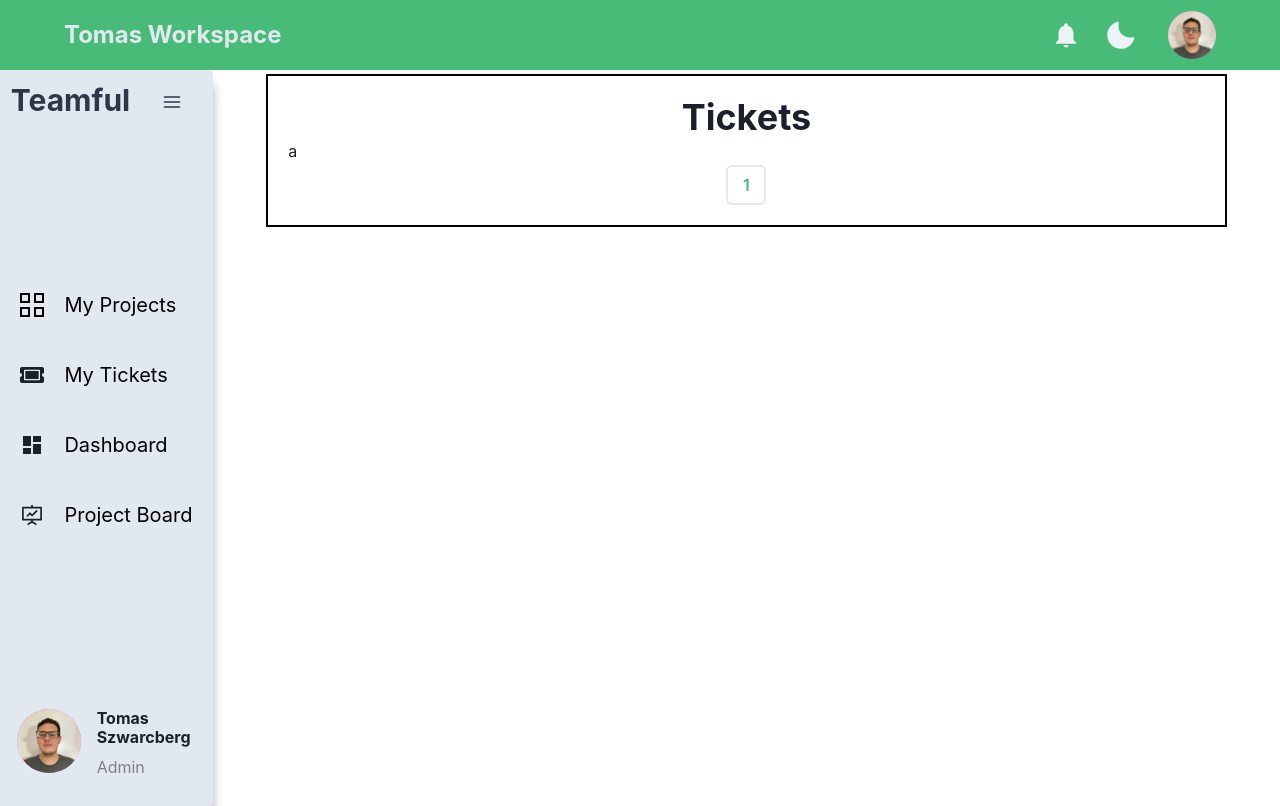
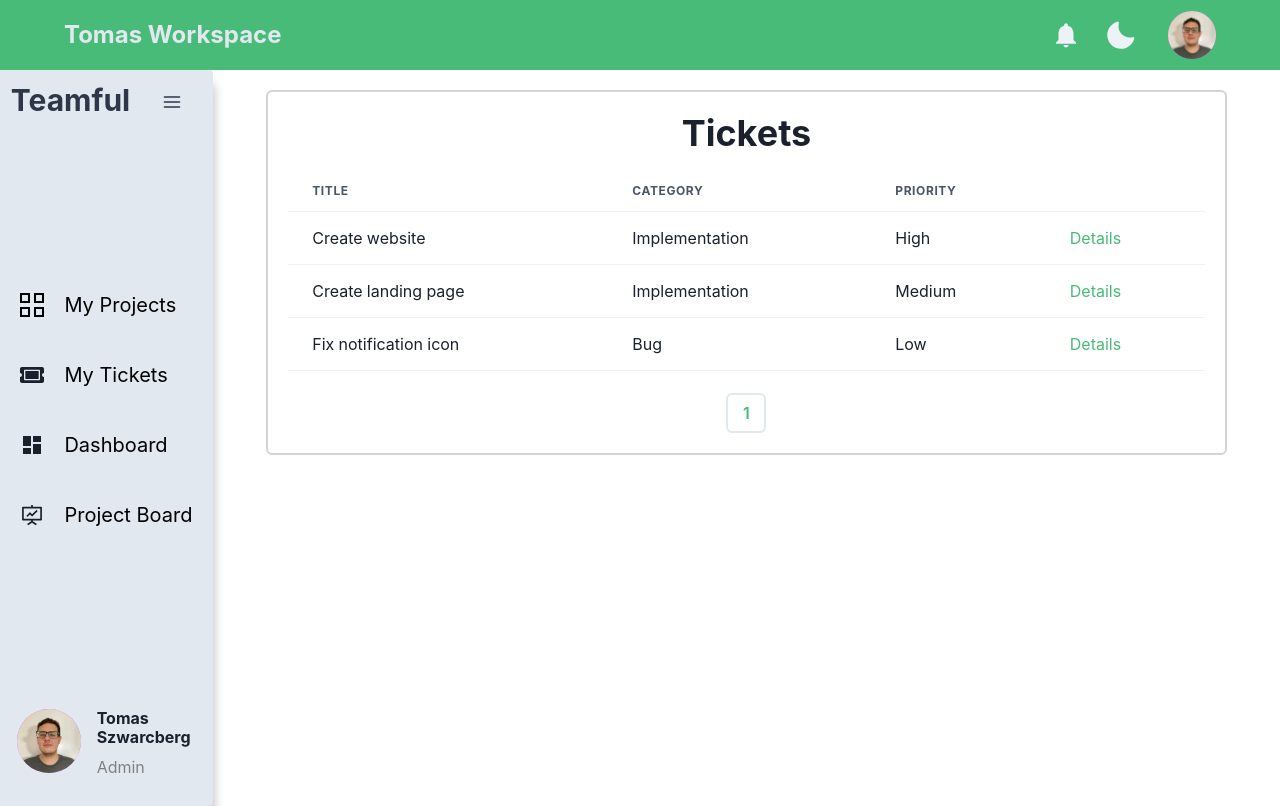
Before and after one commit to szwtomas/teamful, a React (Create React App) app: page /1/board in a window 1280 px wide. Built offline with nearby package versions, Linux system fonts and the light colour scheme.

Commit message:
Minor changes

```diff
--- a/src/assets/data/tickets.js
+++ b/src/assets/data/tickets.js
@@ -5,7 +5,7 @@ const tickets = [
 		description:
 			"Create teamful's website, using react, node.js and create-react-app",
 		assigned: ["Tomas Szwarcberg"],
-		priority: "high",
+		priority: "High",
 		status: "To Do",
 		category: "Implementation",
 	},
@@ -15,7 +15,7 @@ const tickets = [
 		description:
 			"Implement landing page using Chakra UI templates. Color scheme is green.400 and gray.100",
 		assigned: ["Tomas Szwarcberg"],
-		priority: "medium",
+		priority: "Medium",
 		status: "Done",
 		category: "Implementation",
 	},
@@ -24,7 +24,7 @@ const tickets = [
 		title: "Fix notification icon",
 		description: "Notifications should be blabalbla",
 		assigned: [],
-		priority: "low",
+		priority: "Low",
 		status: "backload",
 		category: "Bug",
 	},
@@ -36,4 +36,15 @@ const getTickets = () => {
 	});
 };
 
+const getTicketById = id => {
+	return new Promise((resolve, reject) => {
+		const found = tickets.find(ticket => ticket.id === id);
+		if (found) {
+			resolve(found);
+			return;
+		}
+		reject(new Error("Ticket not found"));
+	});
+};
+
 export { getTickets };
--- a/src/components/containers/BoardContainer.js
+++ b/src/components/containers/BoardContainer.js
@@ -29,7 +29,6 @@ const BoardContainer = () => {
 
 	return (
 		<Flex width="100%" height={"min-content"} flexDir={"column"}>
-			<Heading as="h2" fontSize={"5xl"} textAlign="center" />
 			<Board
 				tickets={tickets}
 				currentPage={currentPage}
--- a/src/components/containers/MembersPreview.js
+++ b/src/components/containers/MembersPreview.js
@@ -28,8 +28,6 @@ const MembersPreview = ({ showTitle = true, showEdit = false }) => {
 		setCurrentPage(page);
 	};
 
-	console.log(members);
-
 	return (
 		<>
 			{showTitle && (
--- a/src/components/containers/TicketsPreview.js
+++ b/src/components/containers/TicketsPreview.js
@@ -1,5 +1,6 @@
 import React, { useState, useEffect } from "react";
-import { Flex, Link, Box } from "@chakra-ui/react";
+import { Link as RouterLink } from "react-router-dom";
+import { Flex, Link as StyledLink, Box } from "@chakra-ui/react";
 import { getTickets } from "assets/data/tickets";
 import TicketsList from "components/ui/TicketsList";
 
@@ -22,9 +23,14 @@ const TicketsPreview = () => {
 			>
 				<TicketsList tickets={tickets} />
 				<Box ml="auto" mr="5%">
-					<Link color="green.400" fontSize="lg">
+					<StyledLink
+						color="green.400"
+						fontSize="lg"
+						as={RouterLink}
+						to="/szwtomas/board"
+					>
 						View Board
-					</Link>
+					</StyledLink>
 				</Box>
 			</Flex>
 		</>
--- a/src/components/ui/Board.js
+++ b/src/components/ui/Board.js
@@ -1,7 +1,58 @@
-import React from "react";
+import React, { useState, useEffect } from "react";
+import {
+	Table,
+	Thead,
+	Tbody,
+	Tr,
+	Th,
+	Td,
+	Link as StyledLink,
+} from "@chakra-ui/react";
+import { Link as RouterLink } from "react-router-dom";
 
-const Board = ({ tickets, currentPage, ticketsPerPage }) => {
-	return <div>a</div>;
+const Board = ({ tickets, currentPage, ticketLimit }) => {
+	const [currentTickets, setCurrentTickets] = useState([]);
+
+	useEffect(() => {
+		// Calculates the tickets to be listed in the current page
+		// we begin at the page number times the ticket page, and
+		// the upper bound is that offset plus the page limit
+		const offset = currentPage * ticketLimit;
+		setCurrentTickets(tickets.slice(offset, offset + ticketLimit));
+	}, [tickets, currentPage, ticketLimit]);
+
+	return (
+		<Table variant={"simple"} mb={5}>
+			<Thead>
+				<Tr>
+					<Th>Title</Th>
+					<Th>Category</Th>
+					<Th>Priority</Th>
+					<Th></Th>
+				</Tr>
+			</Thead>
+			<Tbody>
+				{currentTickets.map(t => {
+					return (
+						<Tr key={t.id}>
+							<Td>{t.title}</Td>
+							<Td>{t.category}</Td>
+							<Td>{t.priority}</Td>
+							<Td>
+								<StyledLink
+									color="green.400"
+									as={RouterLink}
+									to="szwtomas/board"
+								>
+									Details
+								</StyledLink>
+							</Td>
+						</Tr>
+					);
+				})}
+			</Tbody>
+		</Table>
+	);
 };
 
 export default Board;
--- a/src/components/ui/MembersList.js
+++ b/src/components/ui/MembersList.js
@@ -2,10 +2,6 @@ import React, { useState, useEffect } from "react";
 import { Box, Flex, Text, Spacer, Stack, Icon } from "@chakra-ui/react";
 import Separator from "./Separator";
 import { DeleteIcon, EditIcon } from "@chakra-ui/icons";
-
-const transitionStyles = {
-	transition: "all 0.5 ease",
-};
 
 const hoverStyle = {
 	transform: "scale(1.15)",
@@ -20,15 +16,12 @@ const MembersList = ({
 	const [currentMembers, setCurrentMembers] = useState([]);
 
 	useEffect(() => {
-		// Calculates the members tu be listed in the current page
-		// we begin at the page number times the members page page, and
+		// Calculates the members to be listed in the current page
+		// we begin at the page number times the members page, and
 		// the upper bound is that offset plus the page limit
 		const offset = currentPage * membersLimit;
 		setCurrentMembers(members.slice(offset, offset + membersLimit));
 	}, [currentPage, membersLimit, members]);
-
-	console.log("Inside MembersList:");
-	console.log(members);
 
 	return (
 		<Box m={4} p={3} borderWidth={4} borderRadius="6px">
--- a/src/pages/BoardPage.js
+++ b/src/pages/BoardPage.js
@@ -10,14 +10,15 @@ const BoardPage = () => {
 				width="90%"
 				maxWidth="1050px"
 				h="min-content"
-				border={"2px solid black"}
 				ml="auto"
 				mr="auto"
-				mt={1}
+				mt={5}
 				p={5}
 				flexDir="column"
+				border={"2px solid lightgrey"}
+				borderRadius="6px"
 			>
-				<Heading as="h2" textAlign={"center"}>
+				<Heading as="h2" textAlign={"center"} mb={4}>
 					Tickets
 				</Heading>
 				<BoardContainer />
```
